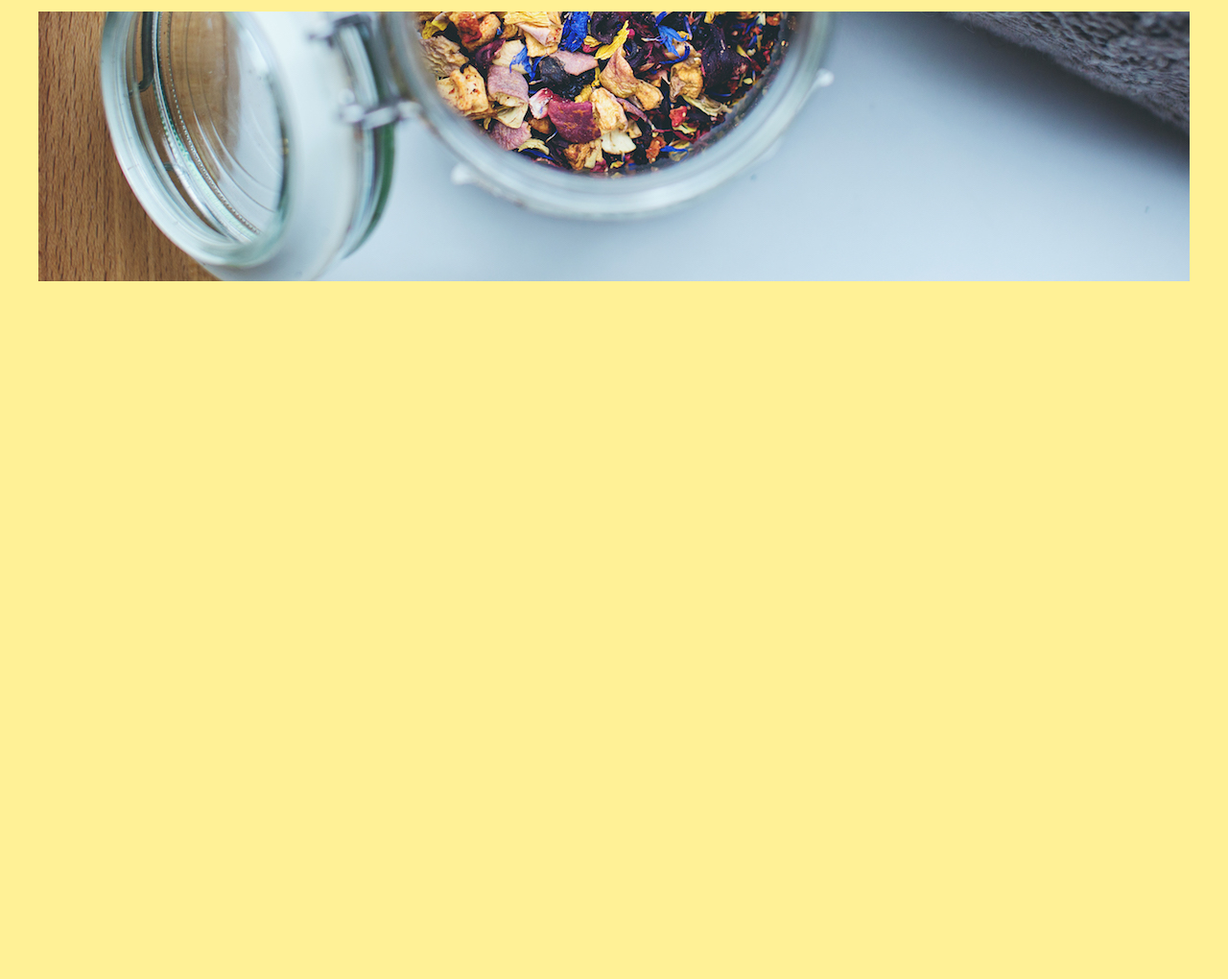
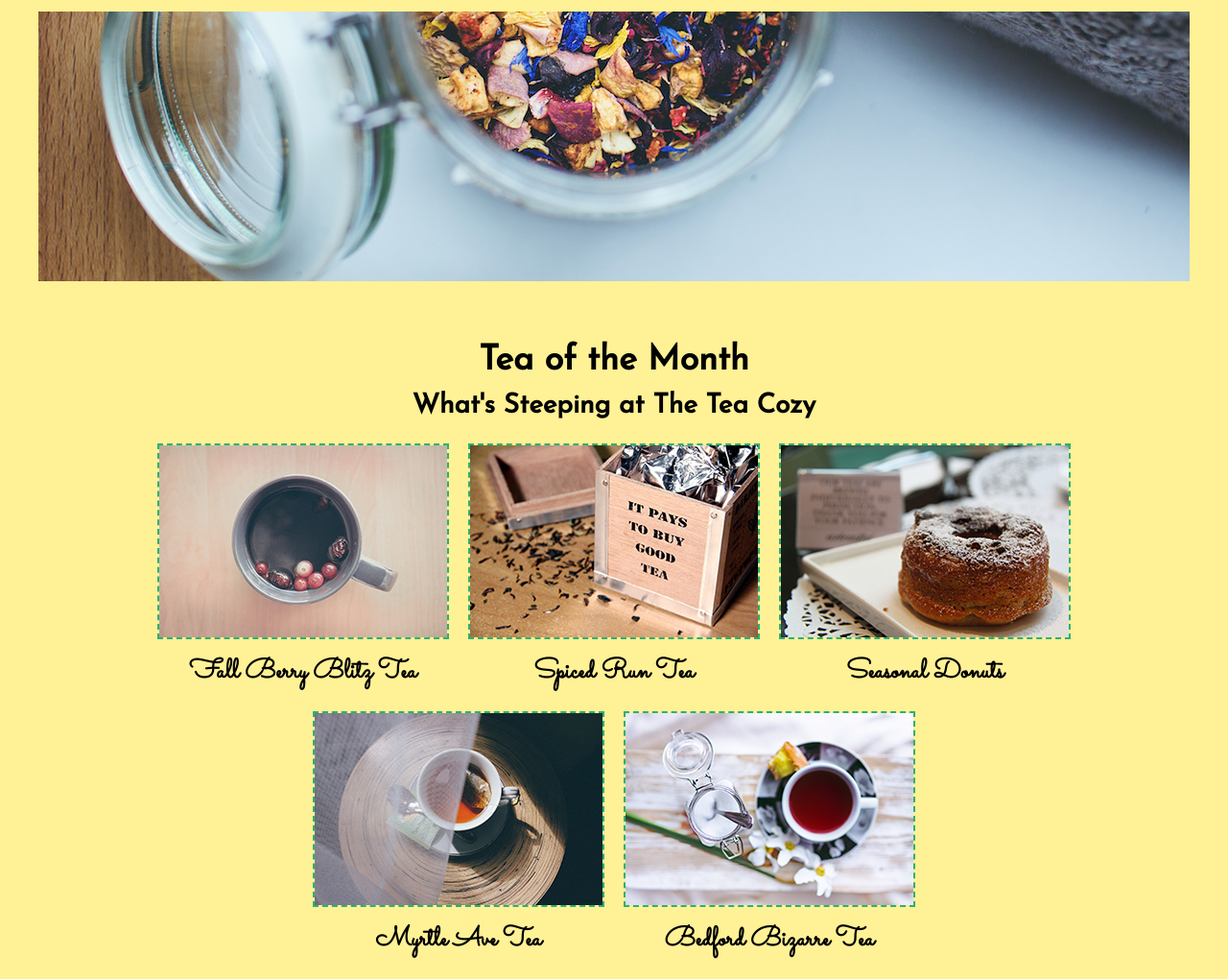
Before and after one commit to alanmdsan/tea-cozy, a plain HTML site: page index.html in a window 1280 px wide. Shown: the part 507-1527 px from the top of the page at 96% size. Before the commit the page ends 800 px from the top, so only its background shows below. Drawn offline with Linux system fonts and the light colour scheme.

Commit message:
Set tea of month area

```diff
--- a/index.html
+++ b/index.html
@@ -24,5 +24,34 @@
         <h4>Handpicked, Artisanally Curated, Free Range, Sustainable, Small Batch, Fair Trade, Organic Tea</h4>
       </div>
     </div>
+
+    <div class="tea-of-month">
+      <div class="text-content">
+        <h2>Tea of the Month</h2>
+        <h4>What's Steeping at The Tea Cozy</h4>
+      </div>
+      <div class="tea-of-month-images">
+        <div class="tea-of-month-images-item tea-of-month-images-item-1st">
+          <img src="resources/images/img-berryblitz.jpg" alt="Fall Berry Blitz Tea" />
+          <h4>Fall Berry Blitz Tea</h4>
+        </div>
+        <div class="tea-of-month-images-item tea-of-month-images-item-2nd">
+          <img src="resources/images/img-spiced-rum.jpg" alt="Spiced Rum Tea" />
+          <h4>Spiced Run Tea</h4>
+        </div>
+        <div class="tea-of-month-images-item tea-of-month-images-item-3rd">
+          <img src="resources/images/img-donut.jpg" alt="Seasonal Donuts" />
+          <h4>Seasonal Donuts</h4>
+        </div>
+        <div class="tea-of-month-images-item tea-of-month-images-item-4th">
+          <img src="resources/images/img-myrtle-ave.jpg" alt="Myrtle Ave Tea" />
+          <h4>Myrtle Ave Tea</h4>
+        </div>
+        <div class="tea-of-month-images-item tea-of-month-images-item-5th">
+          <img src="resources/images/img-bedford-bizarre.jpg" alt="Bedford Bizarre Tea" />
+          <h4>Bedford Bizarre Tea</h4>
+        </div>
+      </div>
+    </div>
   </body>
 </html>
--- a/resources/css/style.css
+++ b/resources/css/style.css
@@ -71,3 +71,44 @@ nav span a {
   font-family: 'Josefin Sans', sans-serif;
   text-align: center;
 }
+
+.tea-of-month {
+  position: relative;
+  top: 100px;
+  width: 1000px;
+  background-color: #FFF196;
+  display: flex;
+  align-items: center;
+  justify-content: center;
+  flex-direction: column;
+  margin: 50px auto;
+}
+
+.tea-of-month .text-content {
+  width: 100%;
+  font-family: 'Josefin Sans', sans-serif;
+  text-align: center;
+}
+
+.tea-of-month-images {
+  width: 100%;
+  display: flex;
+  align-items: center;
+  justify-content: center;
+  flex-wrap: wrap;
+  text-align: center;
+  margin: 5px auto;
+}
+
+.tea-of-month-images-item {
+  margin: 5px 10px;
+}
+
+.tea-of-month-images-item img {
+  border: 2px dashed #2DB073;
+}
+
+.tea-of-month-images-item h4 {
+  font-family: 'Sacramento', cursive;
+  margin: 10px auto;
+}
```
